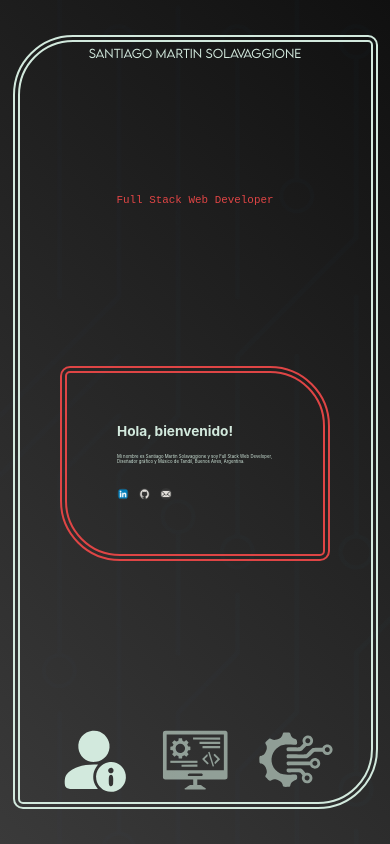
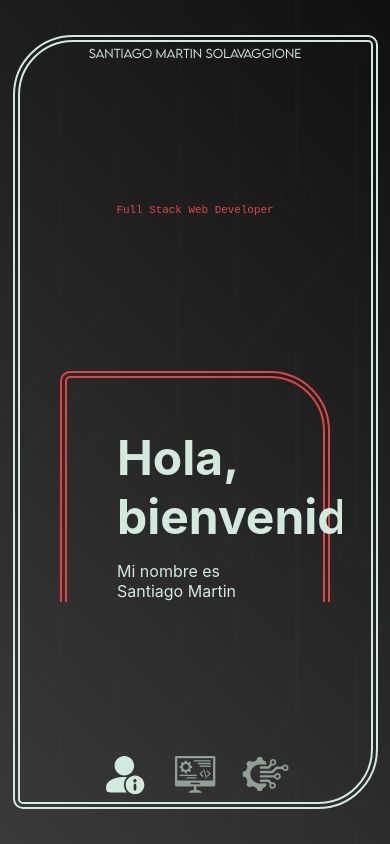
Before and after one commit to Santjagor/my-portfolio, a React (Create React App) app: page / in a window 390 px wide. Built offline with nearby package versions, Linux system fonts and the light colour scheme.

Commit message:
Responsive

```diff
--- a/src/App.css
+++ b/src/App.css
@@ -7,7 +7,7 @@
   --primary-color: rgb(210, 233, 221);
   --secondary-color: rgb(223, 69, 69);
   --bg-color: linear-gradient(45deg, rgb(59, 59, 59), rgb(17, 17, 17));
-  --text-size: 1.1vw;
+  --text-size: 1rem;
 }
 
 .App {
--- a/src/Data/Projects.js
+++ b/src/Data/Projects.js
@@ -3,7 +3,7 @@ export const projects = [
         name: "SuperMarket",
         image: "SuperMarket.png",
         link: "https://supermarketshop.vercel.app/",
-        description: "Tienda online orientada a comercios pequeños y medianos (Proyecto grupal final - Boot Camp Henry). Nuestra idea fue desarrollar un producto sencillo y accesible para que el comerciante local pueda modernizar su negocio y diversificar sus canales de venta. Entre sus funcionalidades se encuentran: Admin Dashboard, Buscador, Filtros y Ordenamientos de productos, Registro con autenticación de terceros y Login, Panel de Administrador, Carrito y Pasarela de pagos",
+        description: "Tienda online orientada a comercios pequeños y medianos (Proyecto grupal final - Boot Camp Henry). Nuestra idea fue desarrollar un producto sencillo y accesible para que el comerciante local pueda modernizar su negocio y diversificar sus canales de venta. Entre sus funcionalidades se encuentran: Admin Dashboard, Buscador, Filtros y Ordenamientos de productos, Registro con autenticación de terceros y Login, Panel de Administrador, Carrito y Pasarela de pagos.",
         technologies:
             [
                 { name: "JavaScript", image: "JavaScript.png" },
--- a/src/components/About/About.module.css
+++ b/src/components/About/About.module.css
@@ -2,7 +2,7 @@
     width: 73vw;
     height: 58vw;
     display: flex;
-    justify-content: center;
+    justify-content: flex-start;
     align-items: center;
     overflow-y: auto;
     overflow-x: hidden;
@@ -27,7 +27,7 @@
 
 .title {
     color: var(--primary-color);
-    font-size: 3.5vw;
+    font-size: 3rem;
     margin: 0 0 15px 0px;
 }
 
@@ -39,6 +39,7 @@
 .socialImage {
     border-radius: 10px;
     width: 3vw;
+    min-width: 35px;
     cursor: pointer;
     transition: all .2s ease-in-out;
 }
--- a/src/components/Navbar/Navbar.module.css
+++ b/src/components/Navbar/Navbar.module.css
@@ -9,7 +9,8 @@
 }
 
 .navButton{
-    scale: 1.0;
+    width: 5vw;
+    min-width: 50px;
     opacity: 60%;
     transition: all .2s ease-in-out;
     cursor: pointer;
@@ -21,6 +22,7 @@
 }
 
 .navButtonActive{
-    scale: 1.0;
+    width: 5vw;
+    min-width: 50px;
     opacity: 100%;
 }
--- a/src/components/Projects/Projects.module.css
+++ b/src/components/Projects/Projects.module.css
@@ -14,6 +14,7 @@
 
 .project {
     display: flex;
+    flex-direction: row;
     align-items: center;
     justify-content: center;
     -webkit-animation: slide-in-blurred-left 0.6s cubic-bezier(0.230, 1.000, 0.320, 1.000) both;
@@ -51,6 +52,7 @@
 
 .technologyImage {
     width: 5vw;
+    min-width: 25px;
     border-radius: 25px;
     box-shadow: 1px 1px 3px 0px rgb(0, 0, 0);
     transition: all .2s ease-in-out;
--- a/src/components/Technologies/Technologies.module.css
+++ b/src/components/Technologies/Technologies.module.css
@@ -14,7 +14,7 @@
 
 .image {
     width: 10vw;
-    min-width: 120px;
+    min-width: 100px;
     border-radius: 25px;
     box-shadow: 1px 1px 5px 0px rgb(0, 0, 0);
     transition: all .2s ease-in-out;
```
